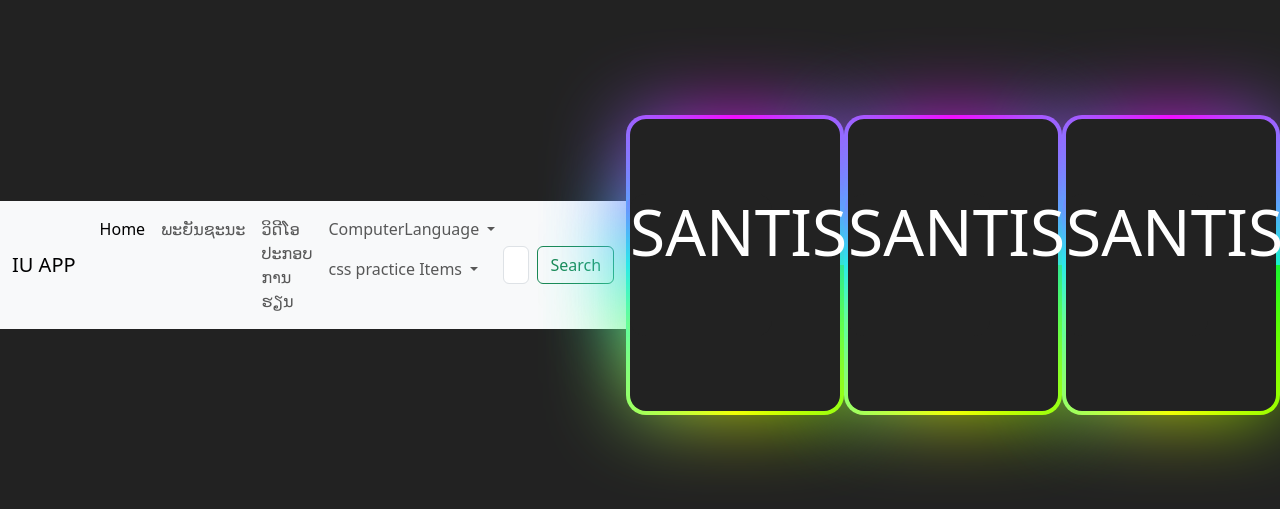
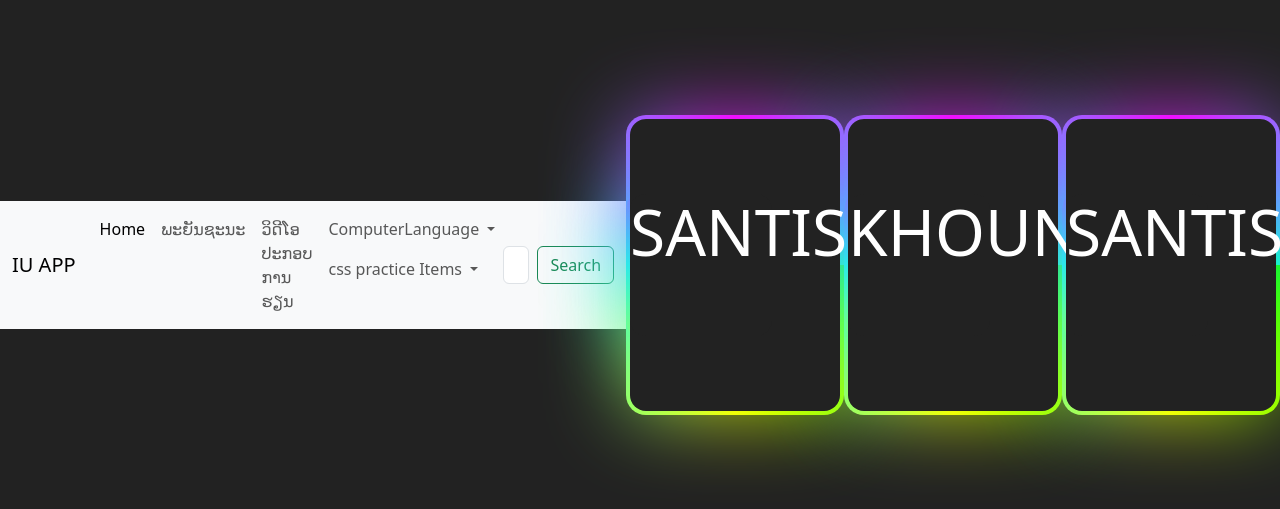
Before and after one commit to jecko78/jslearn, a plain HTML site: page public/GGborder/index.html in a window 1280 px wide. Shown: the part 135-644 px from the top of the page. Drawn offline with nearby package versions, Linux system fonts and the light colour scheme.

```diff
--- a/public/GGborder/index.html
+++ b/public/GGborder/index.html
@@ -14,7 +14,7 @@
   <div class="box"><span><h1>SANTISOUK</h1></span></div>
   </div>
   <div class="box"><span></span>
-  <div class="box"><span><h1>SANTISOUK</h1></span></div>
+  <div class="box"><span><h1>KHOUNLAD</h1></span></div>
   </div>
   <div class="box"><span></span>
   <div class="box"><span><h1>SANTISOUK</h1></span></div>
```
Also changed, not shown: .github/workflows/firebase-hosting-merge.yml (added), .github/workflows/firebase-hosting-pull-request.yml (added).
